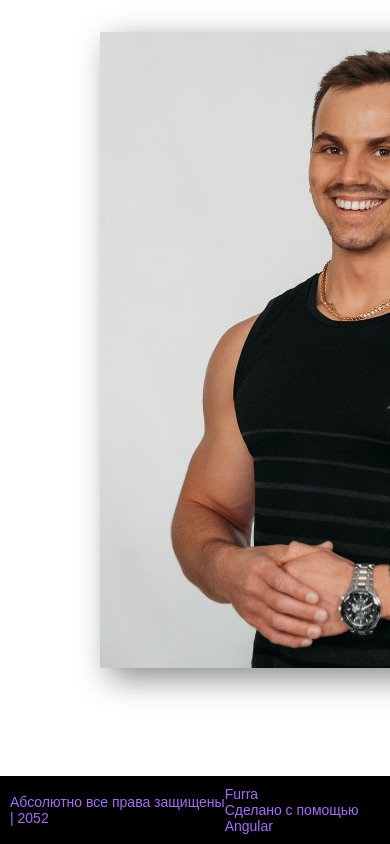
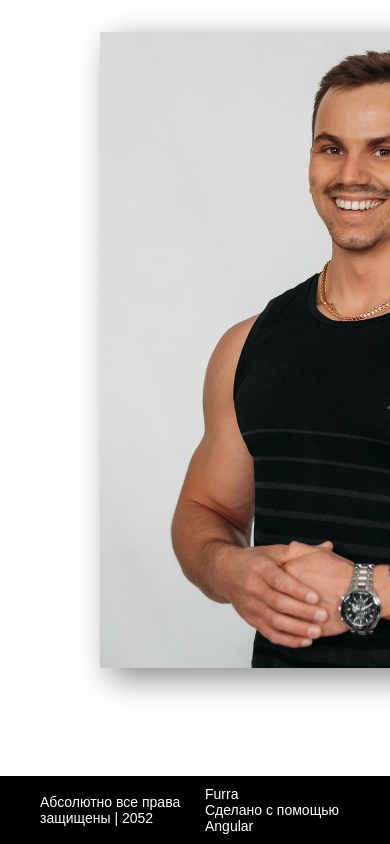
Before and after one commit to Fur4ik/web_app-pyramid, an Angular app: page /main in a window 390 px wide. Shown: the part 1991-2835 px from the top of the page. Built offline with nearby package versions, Linux system fonts and the light colour scheme; no server answers.

Commit message:
v1.0.0.3

```diff
--- a/src/app/common-ui/footer/footer.component.scss
+++ b/src/app/common-ui/footer/footer.component.scss
@@ -5,11 +5,24 @@
     align-items: center;
     justify-content: space-around;
     padding: 10px;
-    color: var(--primary-color);
+    //color: var(--primary-color);
+  color: var(--light-color);
     font-size: 14px;
+  width: 100%;
+  box-sizing: border-box;
 }
 
 .footer_r {
     display: flex;
     flex-direction: column;
 }
+
+@media (max-width: 480px) {
+  .footer{
+    display: grid;
+    grid-template-columns: 1fr 1fr;
+    gap: 20px;
+    padding: 10px 40px;
+    height: auto;
+  }
+}
```
